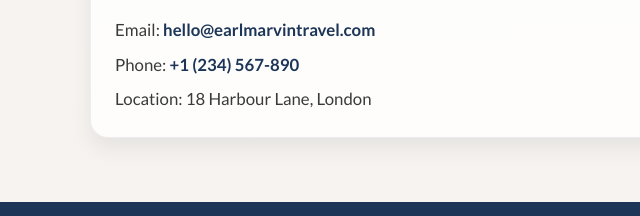
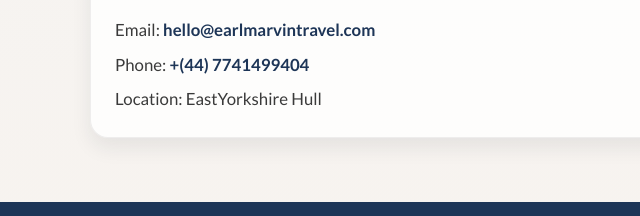
Before and after one commit to earlmarvin76/travel-agency, a plain HTML site: page index.html in a window 1280 px wide. Shown: the part 2703-2919 px from the top of the page, 0-640 px from the left. Drawn offline with nearby package versions, Linux system fonts and the light colour scheme.

Commit message:
Update contact details in index.html

```diff
--- a/index.html
+++ b/index.html
@@ -174,8 +174,8 @@
             </div>
             <div class="contact-details">
                 <p>Email: <a href="mailto:hello@earlmarvintravel.com">hello@earlmarvintravel.com</a></p>
-                <p>Phone: <a href="tel:+1234567890">+1 (234) 567-890</a></p>
-                <p>Location: 18 Harbour Lane, London</p>
+                <p>Phone: <a href="tel:07741499404">+(44) 7741499404</a></p>
+                <p>Location: EastYorkshire Hull</p>
             </div>
         </section>
     </main>
@@ -194,4 +194,5 @@
 
 
 </body>
+<html>
 </html>
```
